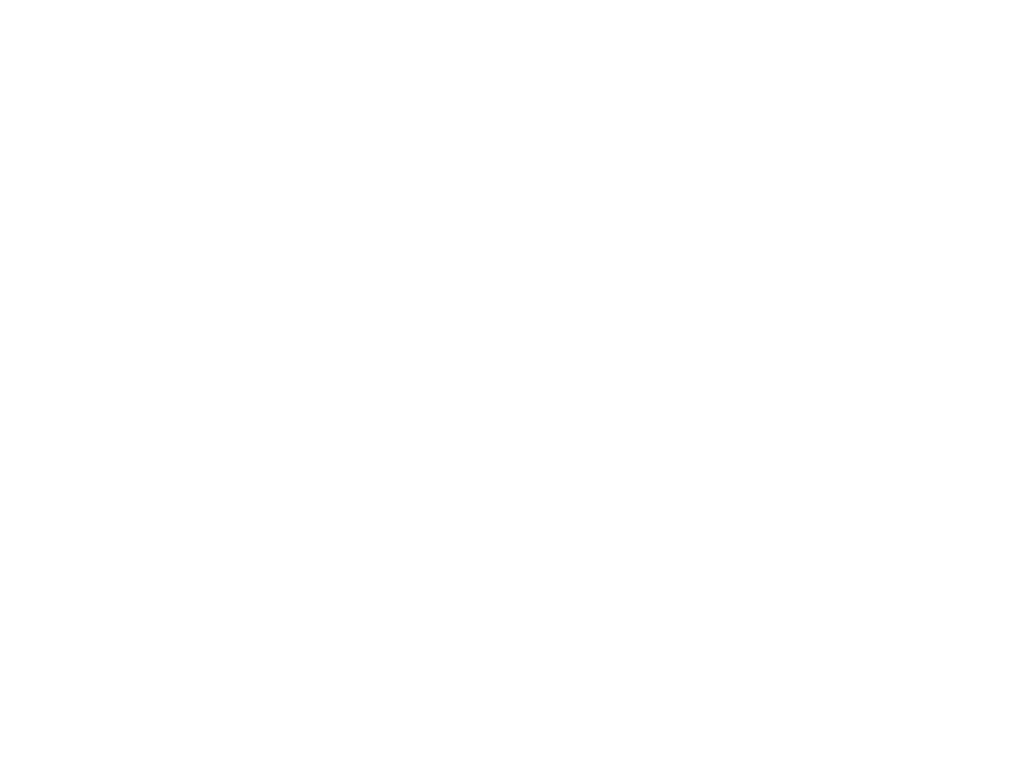
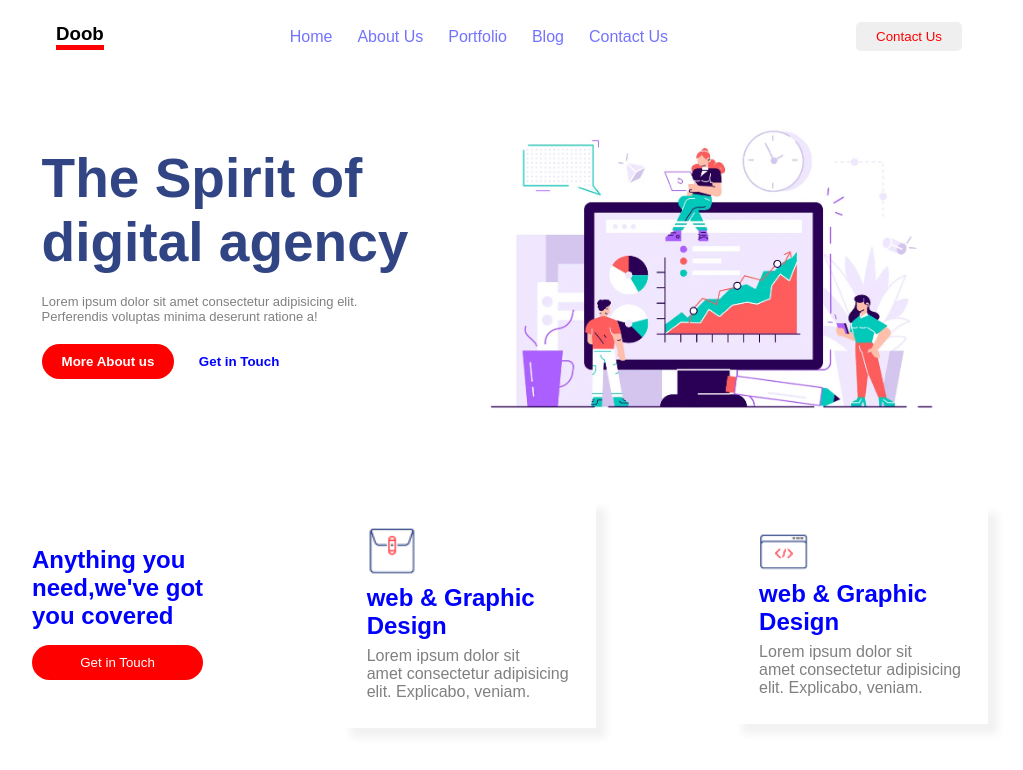
Before and after one commit to zakaria-20/projet2, a plain HTML site: page index.html in a window 1280 px wide. Shown: the whole page, without its empty margins (130-1153 px from the left). Drawn offline with Linux system fonts and the light colour scheme.

Commit message:
first commit

```diff
--- a/index.html
+++ b/index.html
@@ -3,17 +3,53 @@
 <head>
     <meta charset="UTF-8">
     <meta name="viewport" content="width=device-width, initial-scale=1.0">
+    <link rel="stylesheet" href="./public/css/app.css">
     <title>Document</title>
 </head>
 <body>
-    <nav>
-
+    <nav class="nav-bar">
+        <div>
+            <h3 class="tit">Doob</h3>
+        </div>
+        <div class="list">
+            <a href="#">Home</a>
+            <a href="#">About Us</a>
+            <a href="#">Portfolio</a>
+            <a href="#">Blog</a>
+            <a href="#">Contact Us</a>
+        </div>
+        <div>
+            <button class="btn1">Contact Us</button>
+        </div>
     </nav>
-    <section>
-
+    <section class="section1">
+        <div class="part1">
+            <h1>The Spirit of<br>digital agency</h1>
+            <p>Lorem ipsum dolor sit amet consectetur adipisicing elit.<br>Perferendis voluptas minima deserunt ratione a!</p>
+            <div>
+                <button class="btn2"><strong>More About us</strong></button>
+                <button class="btn3"><strong>Get in Touch</strong></button>
+            </div>
+        </div>
+        <div>
+            <img width="550px" src="./public/images/task.webp" alt="">
+        </div>
     </section>
-    <section>
-
+    <section class="section2">
+        <div class="card1">
+            <h1>Anything you<br>need,we've got<br>you covered</h1>
+            <button class="btn2">Get in Touch</button>
+        </div>
+        <div class="card2">
+            <img width="50px" src="./public/images/icon1.png" alt="####">
+            <h1>web & Graphic<br>Design</h1>
+            <p>Lorem ipsum dolor sit<br>amet consectetur adipisicing<br>elit. Explicabo, veniam.</p>
+        </div>
+        <div class="card2">
+            <img width="50px"  src="./public/images/icon2.png" alt="####">
+            <h1>web & Graphic<br>Design</h1>
+            <p>Lorem ipsum dolor sit<br>amet consectetur adipisicing<br>elit. Explicabo, veniam.</p>
+        </div>
     </section>
     <section>
 
--- a/public/css/app.css
+++ b/public/css/app.css
@@ -0,0 +1,102 @@
+*{
+    padding: 0;
+    margin: 0;
+    font-family: sans-serif;
+}
+.nav-bar{
+    display: flex;
+    align-items: center;
+    justify-content: space-evenly;
+    padding-top: 20px;
+}
+.list{
+    display: flex;
+    gap: 25px;
+}
+.list a{
+    text-decoration: none;
+    color: rgba(0, 0, 255, 0.552);
+}
+.tit{
+    border-bottom: 5px solid red;
+}
+.btn1{
+    border: none;
+    padding: 7px;
+    padding-inline: 20px;
+    border-radius: 7px;
+    color: red;
+
+    border: 2px solid white;
+}
+.section1{
+    padding-top: 25px;
+    display: flex;
+    justify-content: center;
+    align-items: center;
+    gap: 20px;
+}
+.part1{
+    display: flex;
+    flex-direction: column;
+    gap: 20px;
+}
+.part1 h1{
+    color: #314584;
+    font-size:55px;
+    font-weight: 650;
+}
+.part1 p{
+    color: grey;
+    font-size: small;
+}
+.btn2{
+    border: none;
+    padding: 10px;
+    background-color: red;
+    border-radius: 50px;
+    color: white;
+    padding-inline: 20px;
+}
+.btn3{
+    border: none;
+    padding: 10px;
+    background-color: white;
+    border-radius: 50px;
+    color: blue;
+    padding-inline: 20px;
+}
+.section2{
+    padding-top: 50px;
+    padding-inline:162px;
+    display: flex;
+    align-items: center;
+    justify-content: space-between;
+}
+.card1{
+    display: flex;
+    flex-direction: column;
+    gap: 15px;
+}
+.card1 h1{
+    color: blue;
+    font-weight: 600;
+}
+.card2{
+    background-color: red;
+    /* padding-inline: 26px; */
+    padding: 26px 26px;
+    display: flex;
+    flex-direction: column;
+    gap: 7px;
+    background-color: white;
+    box-shadow: 10px 10px 8px hsl(0, 0%, 95%);
+    border: 1px solid white;
+}
+.card2 h1{
+    color: blue;
+}
+.card2 p{
+    color: grey;
+    font-size: medium;
+}
```
Also changed, not shown: public/images/icon1.png (added), public/images/icon2.png (added), public/images/task.webp (added).
